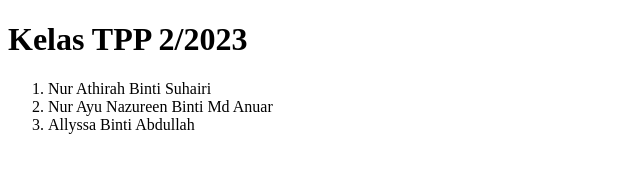
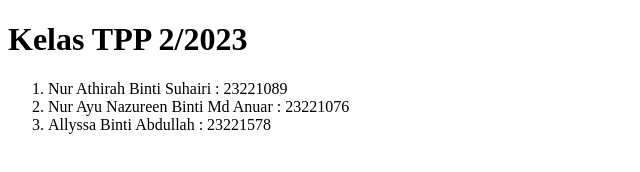
Before and after one commit to aliaatrhaziz/data-pelajar, a plain HTML site: page staff.html in a window 1280 px wide. Shown: the whole page, without its empty margins (0-640 px from the left). Drawn offline with Linux system fonts and the light colour scheme.

Commit message:
Menambah ndp di staff.html

```diff
--- a/staff.html
+++ b/staff.html
@@ -14,9 +14,9 @@
     <title>Data Staff</title>
     <h1>Kelas TPP 2/2023</h1>
     <ol>
-        <li>Nur Athirah Binti Suhairi</li>
-        <li>Nur Ayu Nazureen Binti Md Anuar</li>
-        <li>Allyssa Binti Abdullah</li>
+        <li>Nur Athirah Binti Suhairi       : 23221089</li>
+        <li>Nur Ayu Nazureen Binti Md Anuar : 23221076</li>
+        <li>Allyssa Binti Abdullah          : 23221578</li>
     </ol>
 </body>
 
```
